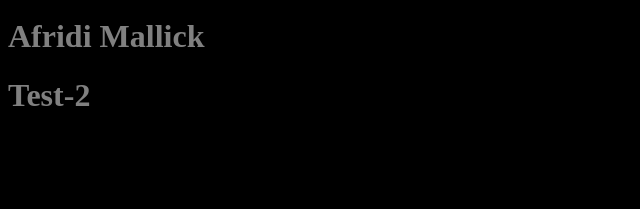
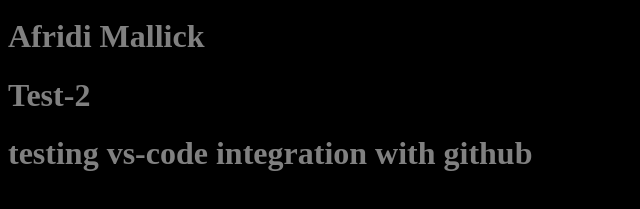
Before and after one commit to afridimallick/portfolio-afridimallick, a plain HTML site: page index.html in a window 1280 px wide. Shown: the part 29-238 px from the top of the page, without its empty margins (0-640 px from the left). Drawn offline with Linux system fonts and the light colour scheme.

Commit message:
testing vs-code integration with github

```diff
--- a/index.html
+++ b/index.html
@@ -10,5 +10,6 @@
     <img src="" alt="Test">
     <h1>Afridi Mallick</h1>
     <h1>Test-2</h1>
+    <h1>testing vs-code integration with github</h1>
 </body>
 </html>
```
